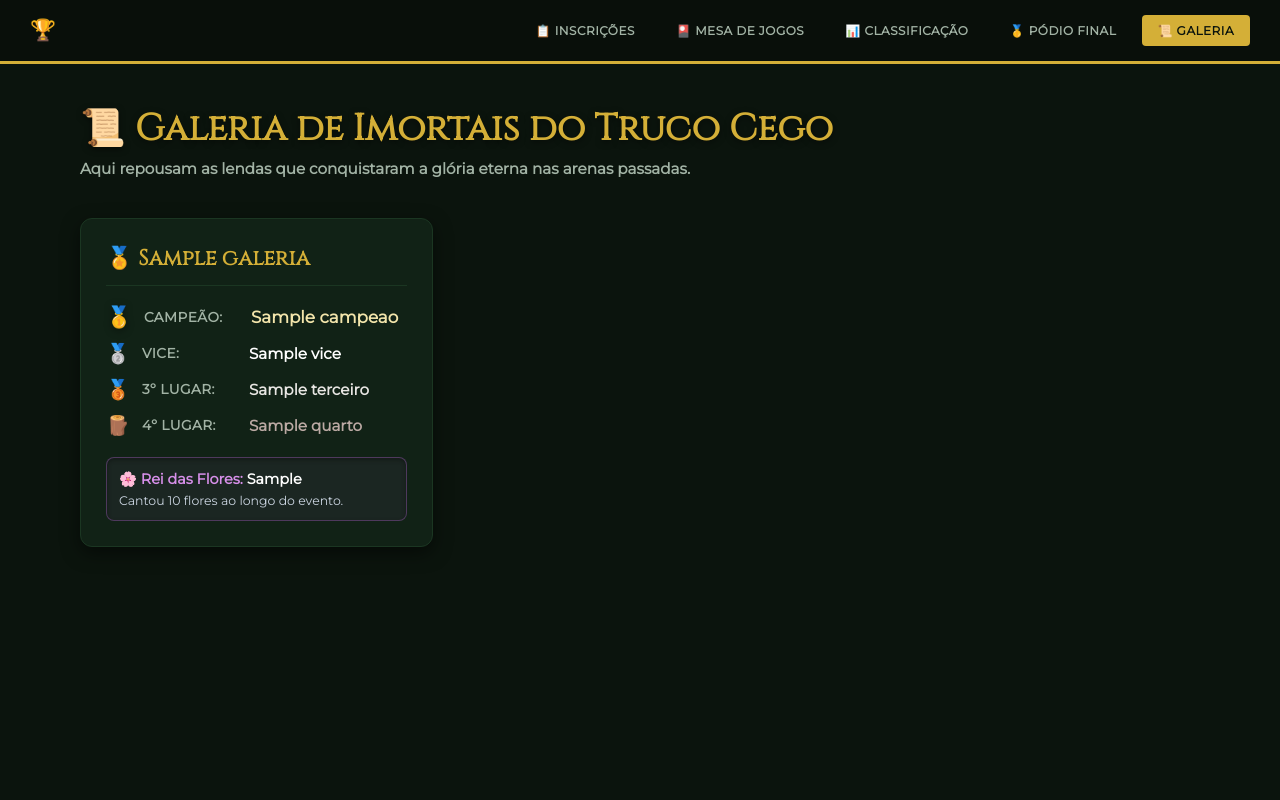
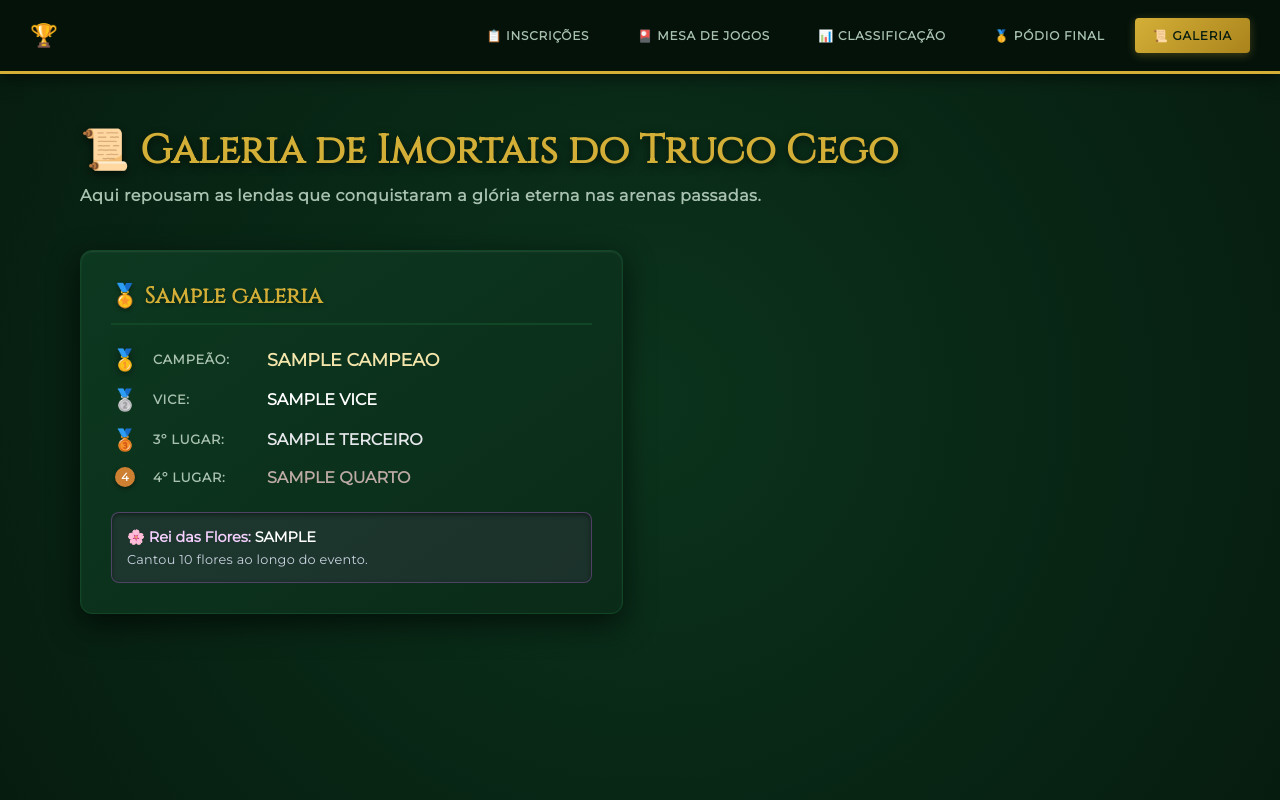
Before and after one commit to eduardoluisferreira9-sketch/TORNEIO-TRUCO-DE-MANO-WEB, a FastAPI app: template templates/admin_historico.html in a window 1280 px wide. Run offline with FastAPI, Linux system fonts and the light colour scheme; the template is opened without the code that fills it: most values are stand-ins (such as "Sample title", 1, 10 or a date in 2020); some libraries are stand-ins or nearby versions.

Commit message:
Update admin_historico.html

```diff
--- a/templates/admin_historico.html
+++ b/templates/admin_historico.html
@@ -6,105 +6,129 @@
     <link href="https://fonts.googleapis.com/css2?family=Cinzel:wght=600;800&family=Montserrat:wght=400;600;700&display=swap" rel="stylesheet">
     <style>
         :root {
-            --bg-principal: #0b140d;
-            --bg-cards: #112216;
-            --border-feltro: #1b3622;
-            --ouro: #d4af37;
+            /* Atualizado para bater com o verde elegante e vivo da tela de cadastro */
+            --bg-principal: #061c0f;
+            --bg-cards: #0a2b18;
+            --border-feltro: #114727;
+            --ouro: #cbd5e1; /* Cor padrão prata/clara para rótulos */
+            --ouro-real: #d4af37;
             --ouro-brilhante: #f3e5ab;
-            --texto-claro: #e8e6e3;
-            --texto-subtil: #a2b3a5;
-            --texto-escuro: #0b140d;
-            --rei-flores: #9b59b6;
+            --texto-claro: #ffffff;
+            --texto-subtil: #a9c2b0;
+            --texto-escuro: #061c0f;
         }
 
         *, *::before, *::after { box-sizing: border-box; }
 
         body {
-            background: var(--bg-principal);
+            background: radial-gradient(circle at center, #0b331c 0%, var(--bg-principal) 100%);
             color: var(--texto-claro);
             font-family: 'Montserrat', sans-serif;
             margin: 0;
             padding: 0;
+            min-height: 100vh;
         }
 
+        /* Nav padronizada premium */
         nav {
-            background: #090f0a;
-            padding: 15px 30px;
-            border-bottom: 3px solid var(--ouro);
+            background: #04120a;
+            padding: 18px 30px;
+            border-bottom: 3px solid var(--ouro-real);
             display: table;
             width: 100%;
+            box-shadow: 0 4px 15px rgba(0,0,0,0.5);
         }
         .nav-brand { display: table-cell; text-align: left; vertical-align: middle; }
-        .nav-brand span { font-family: 'Cinzel', serif; font-size: 1.3rem; font-weight: bold; color: var(--ouro); letter-spacing: 0.5px; }
+        .nav-brand span { font-family: 'Cinzel', serif; font-size: 1.4rem; font-weight: bold; color: var(--ouro-real); letter-spacing: 0.5px; }
         .nav-container-links { display: table-cell; text-align: right; vertical-align: middle; }
 
         .nav-link {
             text-decoration: none;
-            padding: 8px 16px;
-            margin-left: 5px;
+            padding: 10px 18px;
+            margin-left: 8px;
             border-radius: 4px;
             font-weight: 700;
             color: var(--texto-subtil);
             text-transform: uppercase;
             font-size: 0.75rem;
-            letter-spacing: 0.5px;
+            letter-spacing: 0.8px;
             display: inline-block;
             transition: all 0.2s ease;
         }
         .nav-link:hover { color: var(--ouro-brilhante); background: rgba(212, 175, 55, 0.1); }
-        .nav-link.active { background: var(--ouro); color: var(--texto-escuro); font-weight: 800; }
+        .nav-link.active { background: linear-gradient(135deg, #d4af37 0%, #aa841c 100%); color: var(--texto-escuro); font-weight: 800; box-shadow: 0 2px 10px rgba(212,175,55,0.3); }
 
-        .container { padding: 40px; max-width: 1200px; margin: 0 auto; }
+        .container { padding: 50px 40px; max-width: 1200px; margin: 0 auto; }
 
-        .grid-historico { display: grid; grid-template-columns: repeat(auto-fill, minmax(340px, 1fr)); gap: 30px; margin-top: 40px; }
+        .grid-historico { display: grid; grid-template-columns: repeat(auto-fill, minmax(360px, 1fr)); gap: 35px; margin-top: 40px; }
+
+        /* Card com o mesmo padrão de sombreamento e profundidade da tela de cadastro */
         .card-historico {
-            background: var(--bg-cards);
+            background: linear-gradient(145deg, #0d3820 0%, var(--bg-cards) 100%);
             border: 1px solid var(--border-feltro);
             border-radius: 12px;
-            padding: 25px;
-            box-shadow: 0 6px 18px rgba(0,0,0,0.5);
+            padding: 30px;
+            box-shadow: 0 10px 30px rgba(0,0,0,0.6), inset 0 1px 2px rgba(255,255,255,0.1);
             transition: all 0.3s ease;
+            position: relative;
         }
         .card-historico:hover {
-            border-color: var(--ouro);
-            transform: translateY(-4px);
-            box-shadow: 0 12px 25px rgba(212,175,55,0.15);
+            border-color: var(--ouro-real);
+            transform: translateY(-5px);
+            box-shadow: 0 15px 35px rgba(212,175,55,0.2);
         }
 
         .edicao-titulo {
             font-family: 'Cinzel', serif;
-            color: var(--ouro);
-            font-size: 1.35rem;
+            color: var(--ouro-real);
+            font-size: 1.4rem;
             margin-top: 0;
-            margin-bottom: 18px;
-            border-bottom: 1px solid var(--border-feltro);
+            margin-bottom: 22px;
+            border-bottom: 2px solid var(--border-feltro);
             padding-bottom: 12px;
             font-weight: 800;
+            text-shadow: 0 2px 4px rgba(0,0,0,0.4);
         }
 
-        .linha-podio { display: flex; align-items: center; gap: 12px; margin: 12px 0; font-size: 0.95rem; font-weight: 600; }
-        .linha-podio strong { color: var(--texto-subtil); font-size: 0.85rem; text-transform: uppercase; letter-spacing: 0.5px; width: 95px; display: inline-block; }
-        .linha-podio .nome-destaque { color: #fff; font-weight: 700; }
+        .linha-podio { display: flex; align-items: center; gap: 14px; margin: 15px 0; font-size: 1rem; font-weight: 600; }
+        .linha-podio浏览 { display: flex; align-items: center; justify-content: center; width: 28px; font-size: 1.3rem; }
+        .linha-podio strong { color: var(--texto-subtil); font-size: 0.8rem; text-transform: uppercase; letter-spacing: 0.8px; width: 100px; display: inline-block; }
+        .linha-podio .nome-destaque { color: #fff; font-weight: 700; text-transform: uppercase; }
 
+        /* Ícone substituto para o quarto lugar que não quebra */
+        .badge-quarto {
+            display: inline-block;
+            width: 20px;
+            height: 20px;
+            background: #cd7f32;
+            color: #fff;
+            border-radius: 50%;
+            text-align: center;
+            font-size: 0.7rem;
+            line-height: 20px;
+            font-weight: bold;
+            box-shadow: 0 2px 4px rgba(0,0,0,0.4);
+        }
+
+        /* Caixa de Flores Estilizada Roxa */
         .tag-flores {
-            background: rgba(155, 89, 182, 0.08);
+            background: rgba(155, 89, 182, 0.12);
             border: 1px solid rgba(155, 89, 182, 0.4);
-            color: #d68fe9;
+            color: #e1b1f3;
             border-radius: 8px;
-            padding: 12px;
-            margin-top: 20px;
+            padding: 15px;
+            margin-top: 25px;
             font-size: 0.9rem;
             font-weight: 600;
-            box-shadow: inset 0 2px 4px rgba(0,0,0,0.3);
+            box-shadow: inset 0 2px 4px rgba(0,0,0,0.4);
         }
 
-        /* Responsividade para telas móveis */
         @media (max-width: 768px) {
             nav { display: block; text-align: center; }
             .nav-brand, .nav-container-links { display: block; text-align: center; width: 100%; }
             .nav-container-links { margin-top: 15px; }
-            .nav-link { margin: 5px 2px; padding: 6px 10px; font-size: 0.7rem; }
-            .container { padding: 20px; }
+            .nav-link { margin: 5px 2px; padding: 6px 12px; font-size: 0.7rem; }
+            .container { padding: 25px 20px; }
             .grid-historico { grid-template-columns: 1fr; }
         }
     </style>
@@ -125,44 +149,44 @@
     </nav>
 
     <div class="container">
-        <h2 style="color: var(--ouro); font-size: 2.3rem; font-family: 'Cinzel', serif; font-weight: 800; margin: 0 0 5px 0; text-shadow: 0 2px 6px rgba(0,0,0,0.5);">📜 Galeria de Imortais do Truco Cego</h2>
-        <p style="color: var(--texto-subtil); font-weight: 600; margin-top: 0; margin-bottom: 40px; font-size: 0.95rem;">Aqui repousam as lendas que conquistaram a glória eterna nas arenas passadas.</p>
+        <h2 style="color: var(--ouro-real); font-size: 2.5rem; font-family: 'Cinzel', serif; font-weight: 800; margin: 0 0 8px 0; text-shadow: 0 3px 8px rgba(0,0,0,0.6);">📜 Galeria de Imortais do Truco Cego</h2>
+        <p style="color: var(--texto-subtil); font-weight: 600; margin-top: 0; margin-bottom: 45px; font-size: 1rem; letter-spacing: 0.5px;">Aqui repousam as lendas que conquistaram a glória eterna nas arenas passadas.</p>
 
         <div class="grid-historico">
-            <!-- Modificado para evitar quebras caso venha como None do backend -->
             {% for h in galeria | default([]) %}
             <div class="card-historico">
                 <h3 class="edicao-titulo">🏅 {{ h.nome_torneio }}</h3>
 
                 <div class="linha-podio">
-                    <span style="font-size: 1.3rem; filter: drop-shadow(0 2px 4px rgba(0,0,0,0.4));">🥇</span>
+                    <div class="linha-podio浏览" style="filter: drop-shadow(0 2px 4px rgba(0,0,0,0.5));">🥇</div>
                     <strong>Campeão:</strong>
-                    <span class="nome-destaque" style="color: var(--ouro-brilhante); font-size: 1.05rem;">{{ h.campeao }}</span>
+                    <span class="nome-destaque" style="color: var(--ouro-brilhante); font-size: 1.1rem;">{{ h.campeao }}</span>
                 </div>
                 <div class="linha-podio">
-                    <span style="font-size: 1.2rem;">🥈</span>
+                    <div class="linha-podio浏览">🥈</div>
                     <strong>Vice:</strong>
                     <span class="nome-destaque">{{ h.vice }}</span>
                 </div>
                 <div class="linha-podio">
-                    <span style="font-size: 1.2rem;">🥉</span>
+                    <div class="linha-podio浏览">🥉</div>
                     <strong>3º Lugar:</strong>
-                    <span>{{ h.terceiro }}</span>
+                    <span class="nome-destaque" style="color: #e5e7eb;">{{ h.terceiro }}</span>
                 </div>
                 <div class="linha-podio">
-                    <span style="font-size: 1.2rem;">🪵</span>
+                    <!-- Substituído o emoji quebrado por um badge numérico limpo e elegante -->
+                    <div class="linha-podio浏览"><span class="badge-quarto">4</span></div>
                     <strong>4º Lugar:</strong>
-                    <span style="color: #bcaaa4;">{{ h.quarto }}</span>
+                    <span class="nome-destaque" style="color: #bcaaa4;">{{ h.quarto }}</span>
                 </div>
 
                 <div class="tag-flores">
-                    🌸 <strong>Rei das Flores:</strong> <span style="color: #fff;">{{ h.rei_das_flores }}</span> <br>
-                    <div style="color: #cbd5e1; font-size: 0.78rem; margin-top: 5px; font-weight: 500;">Cantou {{ h.qtd_flores }} flores ao longo do evento.</div>
+                    🌸 <strong style="color: #f5d0fe;">Rei das Flores:</strong> <span style="color: #fff; font-weight: 700; text-transform: uppercase;">{{ h.rei_das_flores }}</span> <br>
+                    <div style="color: #cbd5e1; font-size: 0.8rem; margin-top: 6px; font-weight: 500; letter-spacing: 0.3px;">Cantou {{ h.qtd_flores }} flores ao longo do evento.</div>
                 </div>
             </div>
             {% else %}
-            <div style="grid-column: 1 / -1; background: var(--bg-cards); padding: 50px 20px; border-radius: 12px; border: 2px dashed var(--border-feltro); text-align: center;">
-                <p style="color: var(--texto-subtil); font-style: italic; margin: 0; font-size: 1.05rem; font-weight: 600;">Nenhum torneio foi arquivado ainda. O campeão da edição atual será o pioneiro deste mural!</p>
+            <div style="grid-column: 1 / -1; background: rgba(10, 43, 24, 0.6); padding: 60px 20px; border-radius: 12px; border: 2px dashed var(--border-feltro); text-align: center; box-shadow: 0 4px 15px rgba(0,0,0,0.3);">
+                <p style="color: var(--texto-subtil); font-style: italic; margin: 0; font-size: 1.1rem; font-weight: 600;">Nenhum torneio foi arquivado ainda. O campeão da edição atual será o pioneiro deste mural!</p>
             </div>
             {% endfor %}
         </div>
```
